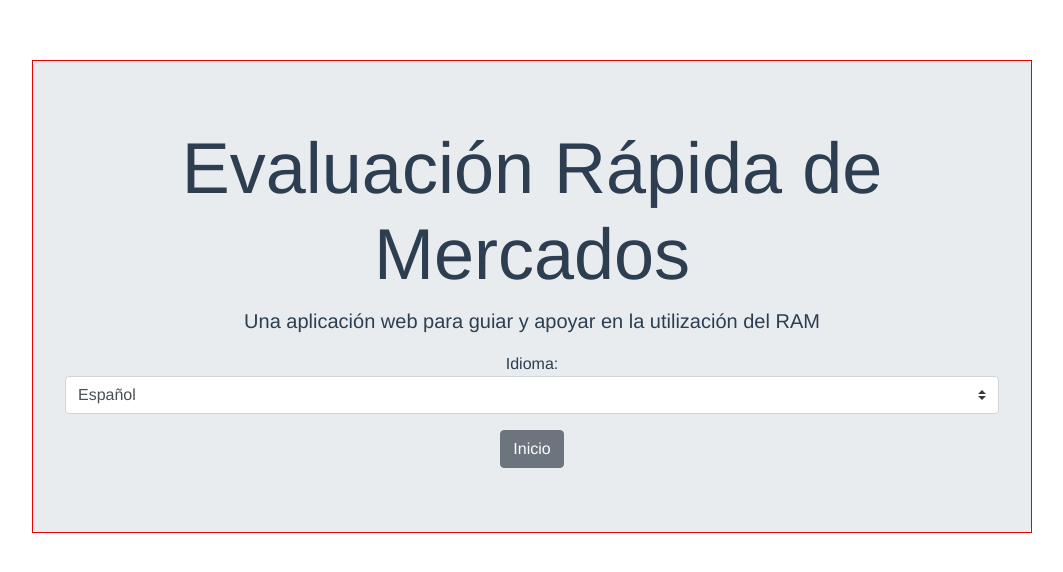
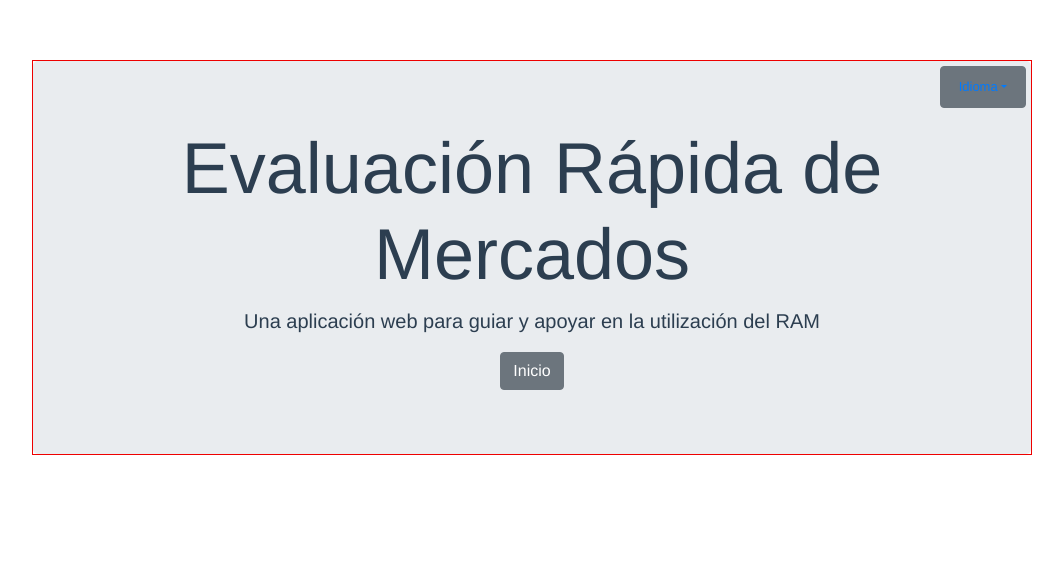
Before and after one commit to fsuarezj/ram-webapp, a Vue app: page /#/ in a window 1280 px wide. Shown: the top 572 px of the page, without its empty margins (108-1171 px from the left). Built offline with nearby package versions, Linux system fonts and the light colour scheme.

Commit message:
Navbar with language working on all sizes

```diff
--- a/src/App.vue
+++ b/src/App.vue
@@ -19,7 +19,7 @@ export default {
   text-align: center;
   color: #2c3e50;
 }
-@media screen and (min-width: 800px) {
+@media screen and (min-width: 1000px) {
   #app {
     margin-top: 60px;
   }
--- a/src/components/Home.vue
+++ b/src/components/Home.vue
@@ -1,8 +1,8 @@
 <template>
   <div class="home">
+    <lang-changer class="home-lang-changer btn btn-secondary"></lang-changer>
     <b-jumbotron class="jumbotron-home" :header="$t('common.ramName')"
       :lead="$t('common.intro')">
-      <lang-changer class="corner-lang-changer"></lang-changer>
       <p />
       <router-link to="/ram" tag="b-button" active-class="active" exact>{{ $t("common.start") }}</router-link>
     </b-jumbotron>
@@ -37,7 +37,14 @@ h1, h2 {
   margin: auto;
 }
 
-@media screen and (min-width: 800px) {
+.home-lang-changer {
+  margin-top: 5px;
+  margin-right: 5px;
+  font-size: 13px;
+  padding: 2px;
+}
+
+@media screen and (min-width: 1000px) {
   .home {
     border: #E00 solid 1px;
   }
@@ -47,7 +54,4 @@ h1, h2 {
   max-width: 1000px;
   margin: auto;
 }
-
-.corner-lang-changer {
-}
 </style>
--- a/src/components/RAM.vue
+++ b/src/components/RAM.vue
@@ -24,7 +24,7 @@ export default {
     margin: auto;
   }
 
-  @media screen and (min-width: 800px) {
+  @media screen and (min-width: 1000px) {
     .ramContainer {
       border: #E00 solid 1px;
     }
--- a/src/components/Steps/common/RAMTitleBar.vue
+++ b/src/components/Steps/common/RAMTitleBar.vue
@@ -28,6 +28,10 @@ export default {
     font-weight: bold;
   }
 
+  .navbar-title {
+    margin: 8px;
+  }
+
   @media screen and (min-width: 768px) {
     .navbar-title {
       width: 500px;
--- a/src/components/common/LangChanger.vue
+++ b/src/components/common/LangChanger.vue
@@ -1,9 +1,8 @@
 <template lang="html">
-  <div class="">
-    {{ $t('common.languaje') }}:
-    <b-form-select v-model="locale"
-                  :options="langs">
-    </b-form-select>
+  <div class="lang-changer">
+    <b-nav-item-dropdown :text="$t('common.languaje')" right>
+      <b-dropdown-item v-for="lang in langs" @click="setLocale(lang.value)">{{ lang.text }}</b-dropdown-item>
+    </b-nav-item-dropdown>
   </div>
 </template>
 
@@ -24,18 +23,18 @@ export default {
       languaje: 'es'
     }
   },
-  computed: {
-    locale: {
-      get () {
-        return this.$i18n.locale
-      },
-      set (newLocale) {
-        this.$i18n.locale = newLocale
-      }
+  methods: {
+    setLocale (newLocale) {
+      this.$i18n.locale = newLocale
     }
   }
 }
 </script>
 
 <style lang="css">
+  .lang-changer {
+    float: right;
+    font-size: 12px;
+    list-style-type: none;
+  }
 </style>
```
